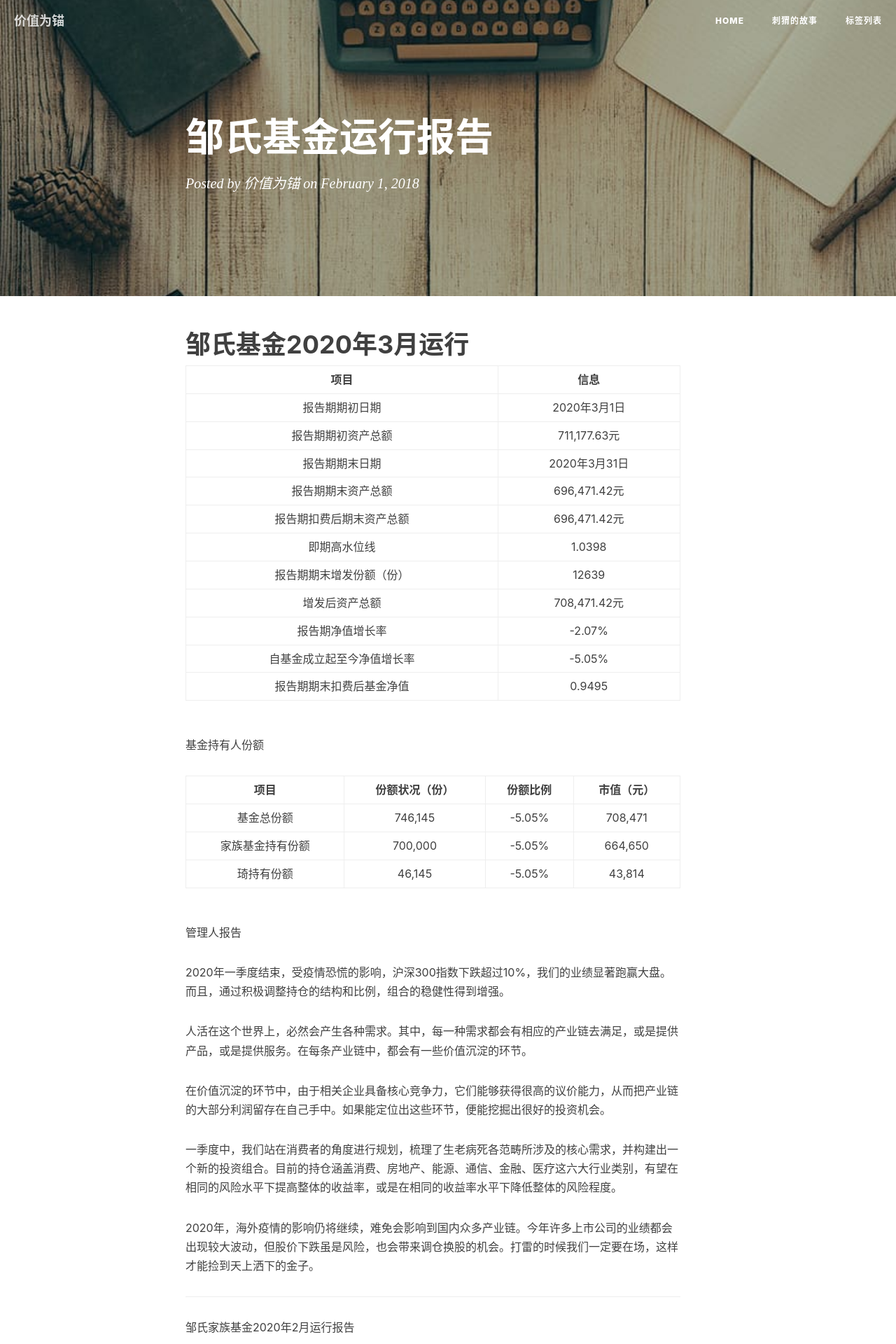
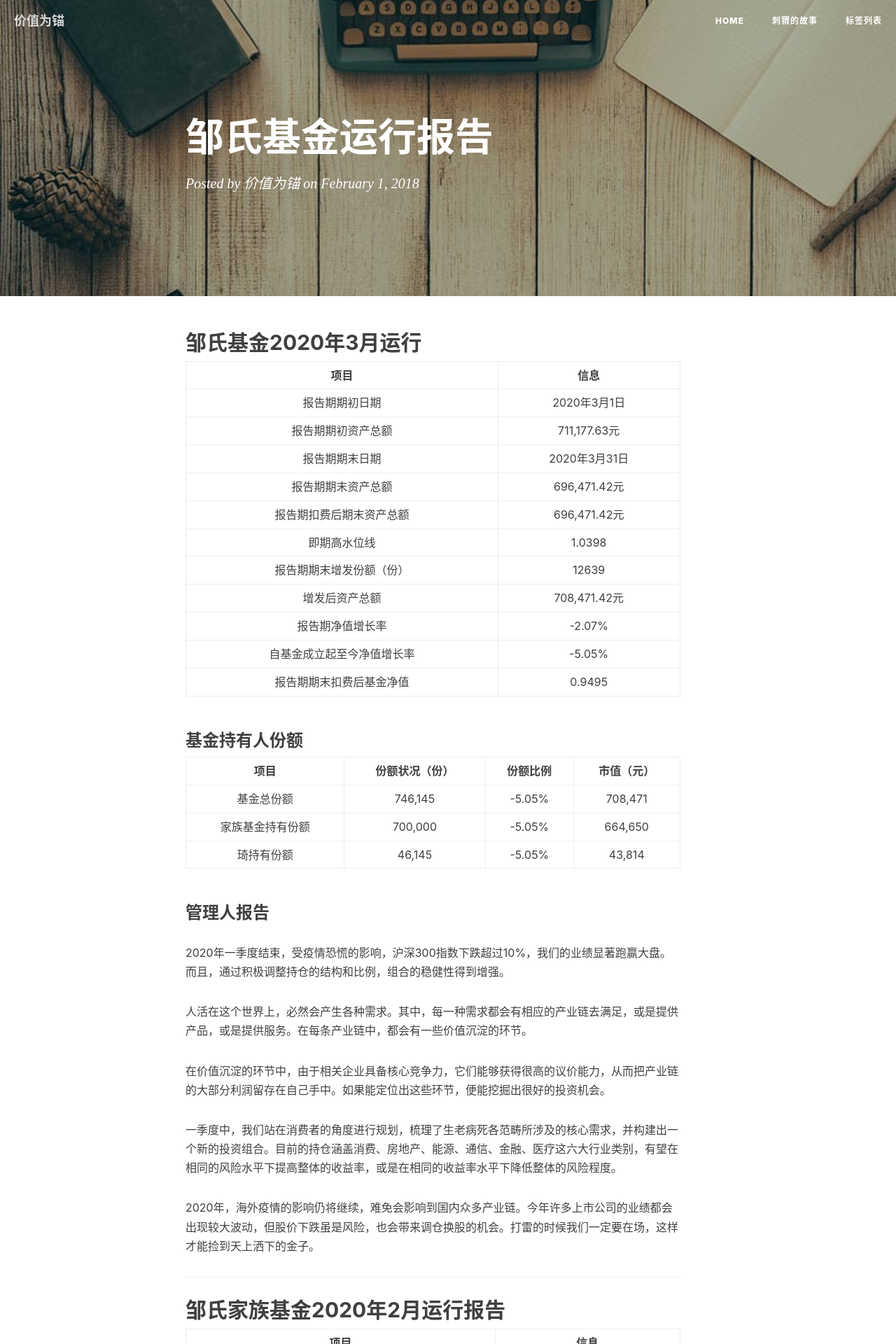
Before and after one commit to zoustephen/zoustephen.github.io, a Jekyll site: the page built from _posts/2018-02-01-zou.md, in a window 1280 px wide. Shown: the top 1920 px of the page at 70% size. Built offline with Jekyll 4.4.1, drawn with Linux system fonts in a browser that asks for light colours; nearby versions of some CDN libraries; comment, search, counter and statistics services are not loaded.

Commit message:
Update 邹氏基金运行报告

```diff
--- a/_posts/2018-02-01-zou.md
+++ b/_posts/2018-02-01-zou.md
@@ -2,7 +2,7 @@
 title: 邹氏基金运行报告
 layout: post
 ---
-# __邹氏基金2020年3月运行__
+## 邹氏基金2020年3月运行
 
 项目|信息
 :-: | :-: | :-:
@@ -18,7 +18,7 @@ layout: post
 自基金成立起至今净值增长率|	-5.05%<br>
 报告期期末扣费后基金净值	|0.9495<br>
 
-基金持有人份额
+### 基金持有人份额
 
 项目	|份额状况（份）|	份额比例	 |市值（元）
 :-: | :-: | :-: | :-:
@@ -26,7 +26,7 @@ layout: post
 家族基金持有份额	|700,000	 	|-5.05%|664,650
 琦持有份额|46,145   |-5.05%|43,814
 
-管理人报告
+### 管理人报告
 
 2020年一季度结束，受疫情恐慌的影响，沪深300指数下跌超过10%，我们的业绩显著跑赢大盘。而且，通过积极调整持仓的结构和比例，组合的稳健性得到增强。  <br>
 
@@ -40,7 +40,7 @@ layout: post
 
 
 ***
-邹氏家族基金2020年2月运行报告
+## 邹氏家族基金2020年2月运行报告
 
 项目|信息
 :-: | :-: | :-:
@@ -56,7 +56,7 @@ layout: post
 自基金成立起至今净值增长率|	-3.05%<br>
 报告期期末扣费后基金净值	|0.9695<br>
 
-基金持有人份额
+### 基金持有人份额
 
 项目	|份额状况（份）|	份额比例	 |市值（元）
 :-: | :-: | :-: | :-:
@@ -65,7 +65,7 @@ layout: post
 琦琦持有份额|33,506   |-3.05%|32,485
 
 ***
-邹氏家族基金2020年1月运行报告
+## 邹氏家族基金2020年1月运行报告
 
 项目|信息
 :-: | :-: | :-:
@@ -79,9 +79,11 @@ layout: post
 自基金成立起至今净值增长率|	-1.83%<br>
 报告期期末扣费后基金净值	|0.9817<br>
 
-基金持有人份额
+### 基金持有人份额
 
 项目	|份额状况（份）|	份额比例	 |市值（元）
 :-: | :-: | :-: | :-: | :-:
 基金总份额	 |700,000	 	|-1.83% |687,214.55
 家族基金持有份额	|700,000	 	|-1.83%|687,214.55
+
+***
```
